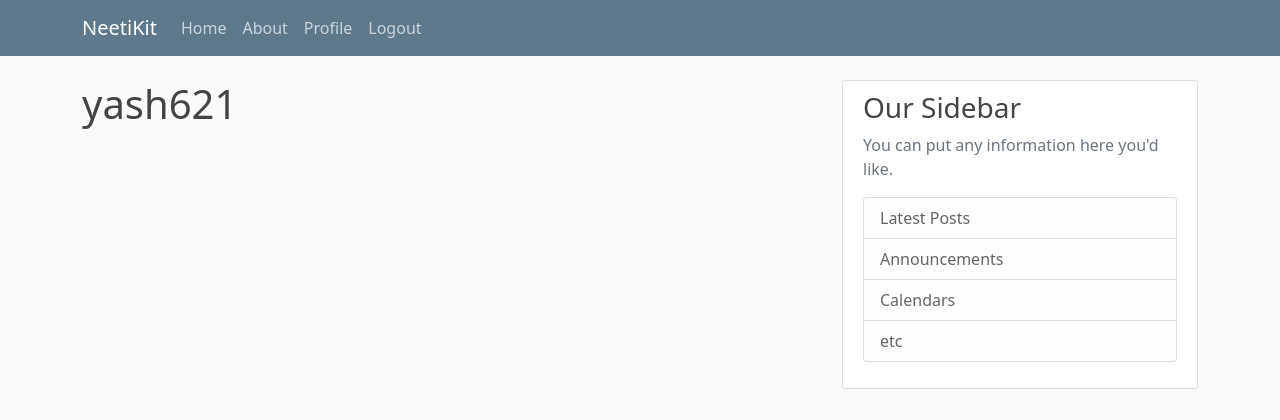
After one commit to Yash621/NeetiKit, a Django app: page /profile/ in a window 1280 px wide. The commit adds this page. Shown: the top 420 px of the page. Run offline with Django 3.2, Linux system fonts and the light colour scheme; a user stored in the database is signed in; some libraries are stand-ins or nearby versions.

Commit message:
implemented profile routing

```diff
--- a/blog/templates/blog/base.html
+++ b/blog/templates/blog/base.html
@@ -41,6 +41,7 @@
             <!-- Navbar Right Side -->
             <div class="navbar-nav">
               {% if user.is_authenticated %}
+              <a class="nav-item nav-link" href="{% url 'profile'%}">Profile</a>
               <a class="nav-item nav-link" href="{% url 'logout'%}">Logout</a>
               {% else %}
               <a class="nav-item nav-link" href="{% url  'login' %}">Login</a>
--- a/blogger_media/urls.py
+++ b/blogger_media/urls.py
@@ -23,5 +23,6 @@ urlpatterns = [
     path('register/', user_views.register, name="register"),
     path('login/', auth_views.LoginView.as_view(template_name="users/login.html"), name="login"),
     path('logout/', auth_views.LogoutView.as_view(template_name="users/logout.html"), name="logout"),
-    path("blog/", include("blog.urls"))
+    path("blog/", include("blog.urls")),
+    path('profile/', user_views.profile, name="profile")
 ]
--- /dev/null
+++ b/users/templates/users/profile.html
@@ -0,0 +1,3 @@
+{% extends "blog/base.html" %} {% load crispy_forms_tags %} {% block content %}
+<h1>{{user.username}}</h1>
+{% endblock %}
--- a/users/views.py
+++ b/users/views.py
@@ -1,6 +1,7 @@
 from django.shortcuts import render, redirect
 from django.contrib import messages
 from .forms import UserRegisterForm
+from django.contrib.auth.decorators import login_required
 
 
 def register(request):
@@ -15,3 +16,8 @@ def register(request):
     else:
         form = UserRegisterForm()
     return render(request, "users/register.html", {"form": form})
+
+
+@login_required
+def profile(request):
+    return render(request, 'users/profile.html')
```
Also changed, not shown: db.sqlite3.
